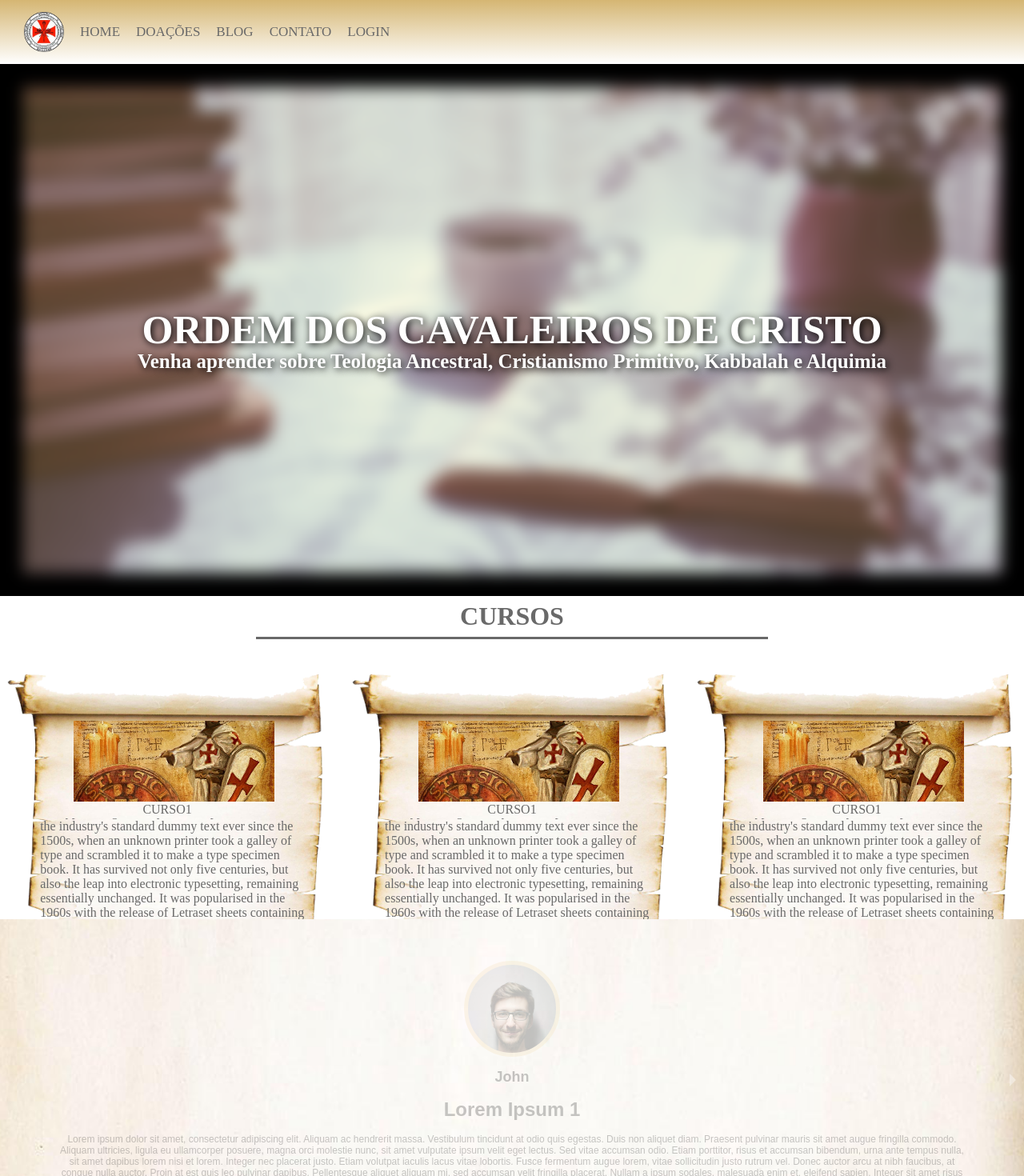
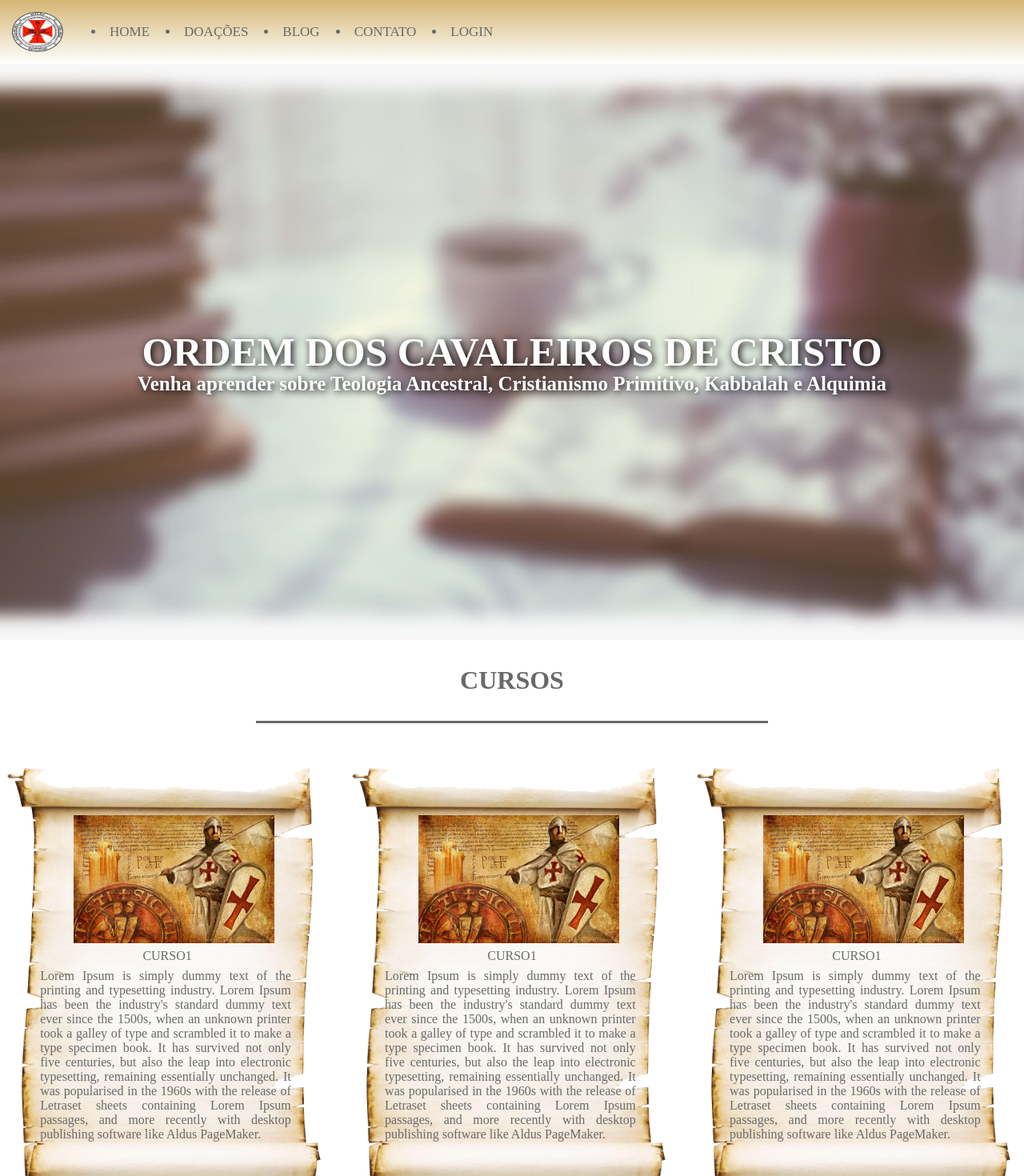
Before and after one commit to guicoutof/ordemCavaleirosCristo, a React (Create React App) app: page / in a window 1280 px wide. Shown: the top 1470 px of the page at 80% size. Built offline with nearby package versions, Linux system fonts and the light colour scheme.

Commit message:
Hotfix components
Correções nos componentes.

```diff
--- a/src/App.css
+++ b/src/App.css
@@ -1,25 +1,5 @@
-.App {
+.app {
   text-align: center;
   height: 100%;
+  width: 100%;
 }
-
-.App-logo {
-  animation: App-logo-spin infinite 20s linear;
-  height: 80px;
-}
-
-.App-header {
-  background-color: #222;
-  height: 150px;
-  padding: 20px;
-  color: white;
-}
-
-.App-intro {
-  font-size: large;
-}
-
-@keyframes App-logo-spin {
-  from { transform: rotate(0deg); }
-  to { transform: rotate(360deg); }
-}
--- a/src/App.js
+++ b/src/App.js
@@ -9,7 +9,7 @@ import Courses from './components/courses/courses'
 
 export default () => {
   return (
-    <div>
+    <div className="app">
       <Navbar/>
       <Home/>
       <Courses title="CURSO1" text="Lorem Ipsum is simply dummy text of the printing and typesetting industry.
--- a/src/components/courses/courses.css
+++ b/src/components/courses/courses.css
@@ -2,9 +2,11 @@
  height: 100%;
  width: 100%;
  display:grid;
- grid-template-columns: 1fr 1fr 1fr;
+ grid-template-columns: minman(200px,1fr) minman(1fr,1fr) minman(1fr,1fr);
  grid-template-rows: 18% 100%;
- grid-column-gap: 1%;;
+ grid-column-gap: 1%;
+/* background-image:url("../../assets/img/pergaminhoCarrosel.png") ;
+background-size: cover; */
 }
 
 .cour{
@@ -31,34 +33,31 @@
 
 .cards{
  background-image: url('../../assets/img/pergaminho.png');
- background-size: 103%;
+ background-size: contain;
  background-repeat: no-repeat ;
- height: 100%;
+ height: 80%;
  width: 100%;
- margin-top: 2%;
  justify-content: center;
  align-items: center;
 
 }
 
-.imageinsideone{
+.coverimg{
  background-image: url('../../assets/img/soldier.jpg');
  background-size: 75%;
  background-repeat: no-repeat;
  background-position: center;
  height: 25%;
  width: 80%;
- background-color: transparent;
  margin: 0% auto;
  margin-top:18%;
  margin-left: 12%;
 }
 
-.textinsideone{
+.title{
  height: 5%;
  width: 15%;
  margin: 0% auto;
- background-color: transparent;
  color: #696969;
  display: flex;
  align-items: center;
@@ -67,10 +66,10 @@
  overflow: hidden;
 }
 
-.textinsideonee{
+.content{
  margin: 0% auto;
- height: 32%;
- width: 79%;
+ /* height: 32%; */
+ width: 75%;
  background-color: transparent;
  margin-left: 12%;
  color: #696969;
@@ -78,6 +77,7 @@
  align-items: center;
  font-family: 'Times New Roman', Times, serif;
  overflow: hidden;
+ text-align: justify;
 }
 
 .buttom{
@@ -93,81 +93,3 @@
  transition: all 0.5s;
  cursor: pointer;
 }
-
-.imageinsidetwo{
- background-image: url('../../assets/img/soldier.jpg');
- background-size: 75%;
- background-repeat: no-repeat;
- background-position: center;
- height: 25%;
- width: 80%;
- background-color: transparent;
- margin: 0% auto;
- margin-top:18%;
- margin-left: 12%;
-}
-
-.textinsidetwo{
- height: 5%;
- width: 15%;
- margin: 0% auto;
- background-color: transparent;
- color: #696969;
- display: flex;
- align-items: center;
- justify-content: center;
- font-family: 'Times New Roman', Times, serif;
- overflow: hidden;
-}
-
-.textinsidetwoo{
- margin: 0% auto;
- height: 32%;
- width: 79%;
- background-color: transparent;
- margin-left: 12%;
- color: #696969;
- display: flex;
- align-items: center;
- font-family: 'Times New Roman', Times, serif;
- overflow: hidden;
-}
-
-.imageinsidethree{
- background-image: url('../../assets/img/soldier.jpg');
- background-size: 75%;
- background-repeat: no-repeat;
- background-position: center;
- height: 25%;
- width: 80%;
- background-color: transparent;
- margin: 0% auto;
- margin-top:18%;
- margin-left: 12%;
-}
-
-.textinsidethree{
- height: 5%;
- width: 15%;
- margin: 0% auto;
- background-color: transparent;
- color: #696969;
- display: flex;
- align-items: center;
- justify-content: center;
- font-family: 'Times New Roman', Times, serif;
- overflow: hidden;
-}
-
-.textinsidethreee{
- margin: 0% auto;
- height: 32%;
- width: 79%;
- background-color: transparent;
- margin-left: 12%;
- color: #696969;
- display: flex;
- align-items: center;
- font-family: 'Times New Roman', Times, serif;
- overflow: hidden;
-}
--- a/src/components/courses/courses.jsx
+++ b/src/components/courses/courses.jsx
@@ -5,43 +5,42 @@ export default (props) => {
         <div className="courses">
            <div className="cour">
                <h1 id="text">CURSOS</h1>
-
            </div>
             <div className="cards">
-                <div className="imageinsideone">
+                <div className="coverimg">
                     {props.image}
                 </div>
-                <div className="textinsideone">
+                <div className="title">
                     {props.title}
                 </div>
-                <div className="textinsideonee">
+                <div className="content">
                     {props.text}
                 </div>
-                <button className="buttom">COMPRAR</button>
+                {/* <button className="buttom">COMPRAR</button> */}
             </div>
             <div className="cards">
-                <div className="imageinsidetwo">
+                <div className="coverimg">
                     {props.image2}
                 </div>
-                <div className="textinsidetwo">
+                <div className="title">
                     {props.title2}
                 </div>
-                <div className="textinsidetwoo">
+                <div className="content">
                     {props.text2}
                 </div>
-                <button className="buttom">COMPRAR</button>
+                {/* <button className="buttom">COMPRAR</button>   */}
             </div>
             <div className="cards">
-                <div className="imageinsidethree">
+                <div className="coverimg">
                     {props.image3}
                 </div>
-                <div className="textinsidethree">
+                <div className="title">
                     {props.title3}
                 </div>
-                <div className="textinsidethreee">
+                <div className="content">
                     {props.text3}
                 </div>
-                <button className="buttom">COMPRAR</button>
+                {/* <button className="buttom">COMPRAR</button> */}
             </div>
         </div>
     )
--- a/src/components/footer/footer.css
+++ b/src/components/footer/footer.css
@@ -3,9 +3,6 @@
     font-family: 'Times New Roman', Times, serif;
     font-size: 17px;
     flex-direction: row;
-    padding-top: 15px;
-    padding-left: 30px;
-    padding-bottom: 15px;
     background: linear-gradient(180deg, rgba(255,255,255,1) 0%, rgba(213,182,115,1) 100%);
     /*position: fixed;*/
     bottom: 0;
@@ -21,16 +18,13 @@
     display: inline-block;
 }
 
-li {
+.row > ul > li {
     list-style-type: none;
-}
-
-a{
     text-decoration: none;
     color: #696969;
 }
 
-a:hover{
+.row > ul > li:hover{
     text-decoration: bold;
     border-bottom: 1px solid #696969;
 }
--- a/src/components/footer/footer.jsx
+++ b/src/components/footer/footer.jsx
@@ -8,21 +8,21 @@ export default function footer() {
             <div className='footerContainer'>
                 <div className='row'>
                     <ul>
-                        <li><a href='#'>CONTATO</a></li>
-                        <li><a href='#'>(00)9999-9999</a></li>
-                        <li><a href='#'>email.contato@email.com</a></li>
+                        <li>CONTATO</li>
+                        <li>(00)9999-9999</li>
+                        <li>email.contato@email.com</li>
                     </ul>
                 </div>
                 <div className='row'>
                     <ul>
-                        <li><a href='#'>DÚVIDAS ? CONVERSE CONOSCO</a></li>
-                        <li><a href='#'>ícones aqui</a><a href='#'>ícones aqui</a></li>
+                        <li>DÚVIDAS ? CONVERSE CONOSCO</li>
+                        <li>ícones aquiícones aqui</li>
                     </ul>
                 </div>
                 <div className='row'>
                     <ul>
-                        <li><a href='#'>REDES SOCIAIS</a></li>
-                        <li><a href='#'>ícones aqui</a><a href='#'>ícones aqui</a><a href='#'>ícones aqui</a></li>
+                        <li>REDES SOCIAIS</li>
+                        <li>ícones aquiícones aquiícones aqui</li>
                     </ul>
                 </div>
             </div>
--- a/src/components/home/home.css
+++ b/src/components/home/home.css
@@ -1,15 +1,17 @@
 .principal{
     font-family: 'Times New Roman', Times, serif;
-
+    width: 100%;
+    height: 90%;
     display: flex;
     flex-direction: column;
     align-items: center;
     justify-content: center;
-}
 
-.imagem{
-    width: 100%;
-    height: auto;
+    background-image: url("../../assets/img/fundoHome.jpeg");
+    /* background-attachment: fixed; */
+    background-position: center;
+    background-repeat: no-repeat;
+    background-size: cover;
 }
 
 .titulo{
--- a/src/components/home/home.jsx
+++ b/src/components/home/home.jsx
@@ -3,12 +3,10 @@ import './home.css'
 //import {Galery, GaleryImage} from 'react-gesture-gallery'
 
 export default () => {
-    return (
-        <div id="home" className="principal">
-            <img src={require('../../assets/img/fundoHome.png')} className="imagem" />
-            <h1 className='titulo'>ORDEM DOS CAVALEIROS DE CRISTO</h1>
-            <h2 className='subtitulo'>Venha aprender sobre Teologia Ancestral, Cristianismo Primitivo, Kabbalah e Alquimia</h2>
-            <h2 className='subtitulo'></h2>
-        </div>
-    )
+    return <div id="home" className="principal">
+                {/* <img src={require('../../assets/img/fundoHome.png')} alt="Background" className="imagem" /> */}
+                <h1 className='titulo'>ORDEM DOS CAVALEIROS DE CRISTO</h1>
+                <h2 className='subtitulo'>Venha aprender sobre Teologia Ancestral, Cristianismo Primitivo, Kabbalah e Alquimia</h2>
+            </div>
+
 }
--- a/src/components/navbar/navbar.css
+++ b/src/components/navbar/navbar.css
@@ -1,12 +1,17 @@
 .navbar{
+    width: 100%;
+    height: 10%;
     font-family: 'Times New Roman', Times, serif;
     font-size: 17px;
     display: flex;
     flex-direction: row;
-    padding-top: 15px;
-    padding-left: 30px;
-    padding-bottom: 15px;
     background: linear-gradient(0deg, rgba(255,255,255,1) 0%, rgba(213,182,115,1) 100%);
+
+}
+
+.navbar img{
+    padding: 15px;
+    width: 5%;
 }
 
 .itemMenu{
@@ -15,17 +20,13 @@
     align-self: center;
 }
 
-a{
+.itemMenu > li{
     text-decoration: none;
     color: #696969;
 }
 
-a:hover{
+.itemMenu > li:hover{
     text-decoration: bold;
     border-bottom: 1px solid #696969;
+    cursor: pointer;
 }
-
-.imagemLogo{
-    width: 4%;
-    height: auto;
-}
--- a/src/components/navbar/navbar.jsx
+++ b/src/components/navbar/navbar.jsx
@@ -4,22 +4,22 @@ import './navbar.css'
 export default function navbar(){
     return(
         <div className='navbar'>
-            <img src={require('../../assets/img/logo.png')} className='imagemLogo'/>
+            <img src={require('../../assets/img/logo.png')} alt="logo"/>
 
             <div className="itemMenu">
-                <a href="#">HOME</a>
+                <li>HOME</li>
             </div>
             <div className="itemMenu">
-                <a href="#">DOAÇÕES</a>
+                <li >DOAÇÕES</li>
             </div>
             <div className="itemMenu">
-                <a href="#">BLOG</a>
+                <li >BLOG</li>
             </div>
             <div className="itemMenu">
-                <a href="#">CONTATO</a>
+                <li >CONTATO</li>
             </div>
             <div className="itemMenu">
-                <a href="#">LOGIN</a>
+                <li >LOGIN</li>
             </div>
         </div>
     )
--- a/src/components/reviews/userReviews.jsx
+++ b/src/components/reviews/userReviews.jsx
@@ -14,7 +14,7 @@ let sectionStyle = {
 
 export default () => {
     return (
-        <Carousel showThumbs={false} showStatus={false} autoPlay={false}>
+        <Carousel showThumbs={false} showStatus={false} showArrows={true} autoPlay={true} stopOnHover={true} infiniteLoop={true}>
             <div id="review">
                 <div className="legend">
                     <div style={{ backgroundImage: "url(" + Um + ")" }}></div>
```
Also changed, not shown: src/components/reviews/carousel.jsx (deleted, +0 -91 lines), src/assets/img/fundoHome.jpeg (added).
